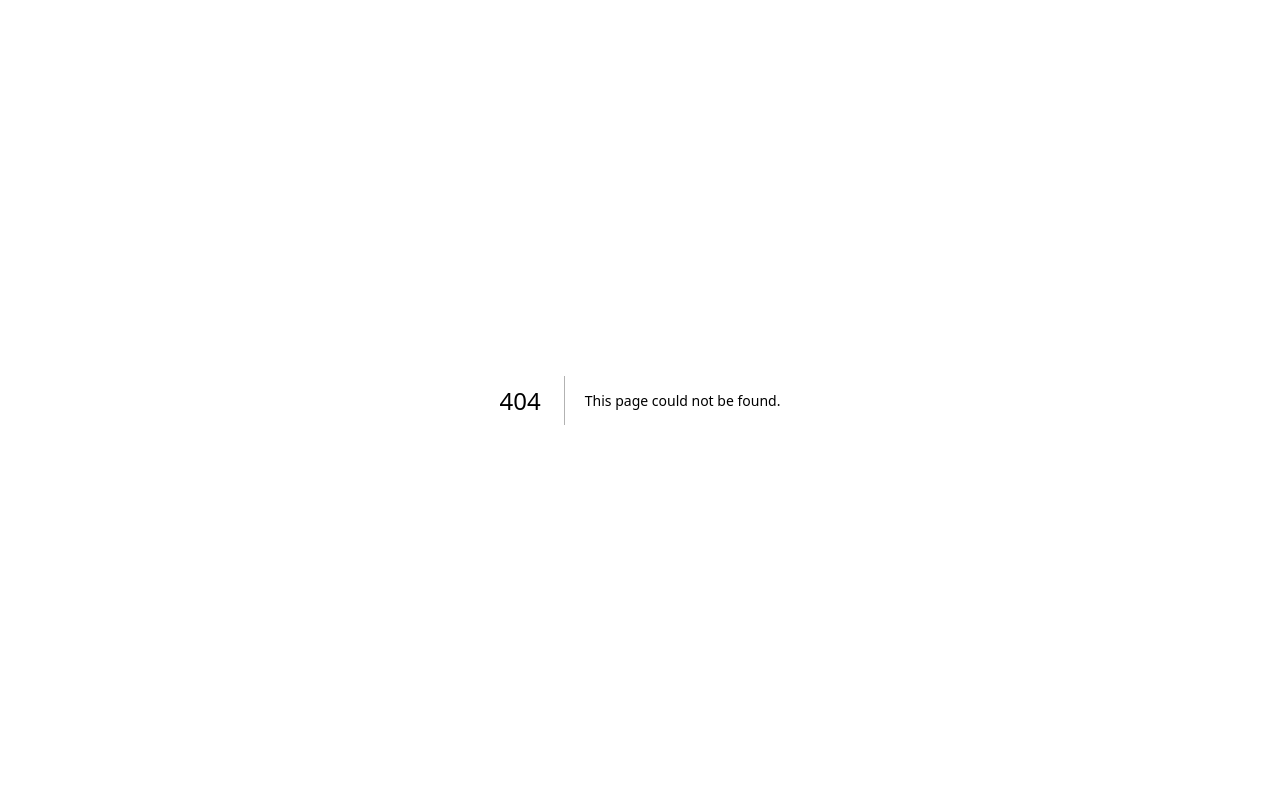
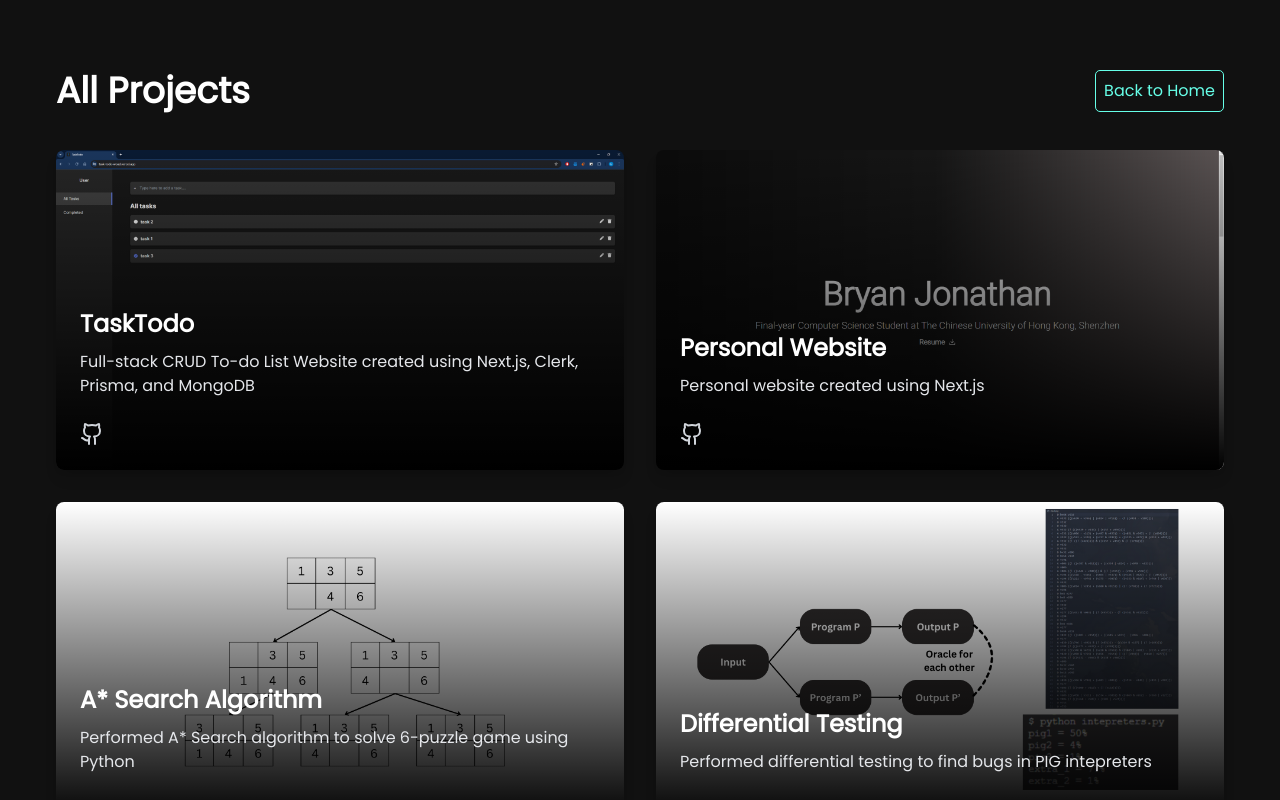
Before and after one commit to bryannjonathan/personal-website, a Next.js app: page /projects in a window 1280 px wide. Before the commit this address had no page. Shown: the top 800 px of the page. Built offline with nearby package versions, Linux system fonts and the light colour scheme.

Commit message:
Added project page, see more button, tech stack in project type

```diff
--- a/src/app/globals.css
+++ b/src/app/globals.css
@@ -6,14 +6,6 @@
   --foreground-rgb: 229, 231, 235;
   --primary: #66FFE8;
   --subtitle: #9ca3af;
-}
-
-html {
-  scroll-behavior: smooth;
-}
-
-body{
-  background-color: #111111;
 }
 
 @keyframes fadeIn {
@@ -31,6 +23,13 @@
   animation: fadeIn 1s ease-out;
 }
 
+html {
+  scroll-behavior: smooth;
+}
+
+body{
+  background-color: #111111;
+}
 
 
 .home {
@@ -85,8 +84,9 @@
 
 /* TODO: style the resume button */
 .resume-button {
-  background-color: #1f2937;
-  color: white;
+  /* background-color: #1f2937; */
+  background-color: transparent;
+  color: var(white);
   display: inline-flex;
   cursor: pointer;
   align-items: center;
@@ -105,9 +105,39 @@
 }
 
 .resume-button:hover {
+  /* background-color: transparent; */
+  background-color: var(--primary);
+  color: #111111;
+  border-color: var(--primary);
+}
+
+
+.goback-button {
+  /* background-color: #1f2937; */
   background-color: transparent;
-  /* color: black; */
-  /* border-color: black; */
+  color: var(--primary);
+  display: inline-flex;
+  cursor: pointer;
+  align-items: center;
+  gap: 0.5rem;
+  margin: 1rem;
+  padding: 0.5rem;
+
+  border: 0.7px solid var(--primary);
+  border-radius: 5px;
+
+  transition:
+    color 0.3s,
+    background-color 0.3s ,
+    border-color 0.3s;
+
+}
+
+.goback-button:hover {
+  /* background-color: transparent; */
+  background-color: var(--primary);
+  color: #111111;
+  border-color: var(--primary);
 }
 
 .download-icon {
--- a/src/app/page.tsx
+++ b/src/app/page.tsx
@@ -101,7 +101,7 @@
           </div>
           <div className="see-more-button">
             <Link href="/projects" passHref>
-              {/* <Button variant="outline">See More Projects</Button> */}
+              <p className="goback-button">See More Projects</p>
             </Link>
           </div>
         </section>
--- /dev/null
+++ b/src/app/projects/page.tsx
@@ -0,0 +1,67 @@
+import ProjectCard from "@/components/project/projectCard"
+import Link from "next/link"
+import "./project-page.css"
+
+import projList from "@/app/lists/projList";
+
+const projects = [
+  {
+    title: "Project 1",
+    description:
+      "A brief description of Project 1. This project showcases my skills in frontend development and user interface design.",
+    technologies: ["React", "Node.js", "MongoDB"],
+    githubLink: "https://github.com/yourusername/project1",
+    appLink: "https://project1.com",
+    imageSrc: "/placeholder.svg?height=400&width=600",
+  },
+  {
+    title: "Project 2",
+    description:
+      "A brief description of Project 2. This project demonstrates my expertise in backend development and database management.",
+    technologies: ["Vue.js", "Express", "PostgreSQL"],
+    githubLink: "https://github.com/yourusername/project2",
+    imageSrc: "/placeholder.svg?height=400&width=600",
+  },
+  {
+    title: "Project 3",
+    description: "An innovative mobile app that helps users track their fitness goals and nutrition intake.",
+    technologies: ["React Native", "Firebase", "Redux"],
+    appLink: "https://project3.com",
+    imageSrc: "/placeholder.svg?height=400&width=600",
+  },
+  {
+    title: "Project 4",
+    description:
+      "A machine learning model that predicts stock market trends based on historical data and current events.",
+    technologies: ["Python", "TensorFlow", "Pandas"],
+    githubLink: "https://github.com/yourusername/project4",
+    imageSrc: "/placeholder.svg?height=400&width=600",
+  },
+]
+
+export default function ProjectsPage() {
+  return (
+    <main className="projects-page">
+      <div className="container">
+        <div className="header">
+          <h1>All Projects</h1>
+          <Link href="/" passHref>
+            {/* <Button variant="outline">Back to Home</Button> */}
+            <p className="back-button">Back to Home </p>
+          </Link>
+        </div>
+        <div className="projects-grid">
+            {projList.map((project, index) => (
+              <ProjectCard
+                key={index}
+                name={project.name}
+                imgUrl={project.imgUrl}
+                subtitle={project.subtitle}
+                github={project.github}
+              />
+            ))}
+        </div>
+      </div>
+    </main>
+  )
+}
--- /dev/null
+++ b/src/app/projects/project-page.css
@@ -0,0 +1,95 @@
+@keyframes fadeIn {
+  from {
+    opacity: 0;
+    transform: translateY(20px);
+  }
+  to {
+    opacity: 1;
+    transform: translateY(0);
+  }
+}
+
+.animate-fade-in {
+  animation: fadeIn 1s ease-out;
+}
+
+
+
+.projects-page {
+  min-height: 100vh;
+  /* background-color: black; */
+  background-color: #111111;
+  color: #e5e7eb;
+}
+
+.container {
+  max-width: 1200px;
+  margin: 0 auto;
+  padding: 4rem 1rem;
+}
+
+.header {
+  display: flex;
+  justify-content: space-between;
+  align-items: center;
+  margin-bottom: 2rem;
+}
+
+.header h1 {
+  font-size: 2.25rem;
+  font-weight: bold;
+  color: white;
+}
+
+.header button {
+  background-color: transparent;
+  color: #60a5fa;
+  border: 1px solid #60a5fa;
+}
+
+.header button:hover {
+  background-color: #60a5fa;
+  color: #ffffff;
+}
+
+.projects-grid {
+  display: grid;
+  grid-template-columns: 1fr;
+  gap: 2rem;
+}
+
+.back-button {
+  /* background-color: #1f2937; */
+  background-color: transparent;
+  /* color: white; */
+  color: var(--primary);
+  display: inline-flex;
+  cursor: pointer;
+  align-items: center;
+  gap: 0.5rem;
+  /* margin: 1rem; */
+  padding: 0.5rem;
+
+  /* border: 0.7px solid white; */
+  border: 0.7px solid var(--primary);
+  border-radius: 5px;
+
+  transition:
+    color 0.1s,
+    background-color 0.1s ,
+    border-color 0.3s;
+
+}
+
+.back-button:hover {
+  /* background-color: transparent; */
+  background-color: var(--primary);
+  color: black;
+  /* border-color: var(--primary); */
+}
+
+@media (min-width: 768px) {
+  .projects-grid {
+    grid-template-columns: 1fr 1fr;
+  }
+}
--- a/src/components/project/projectCard.css
+++ b/src/components/project/projectCard.css
@@ -21,7 +21,7 @@
 .project-overlay {
   position: absolute;
   inset: 0;
-  background: linear-gradient(to top, rgba(0, 0, 0, 1), rgba(0, 0, 0, 0.7) 70%, transparent);
+  background: linear-gradient(to top, rgba(0, 0, 0, 1), rgba(0, 0, 0, 0.7) 30%, transparent);
 }
 
 .project-content {
--- a/src/components/project/projectCard.tsx
+++ b/src/components/project/projectCard.tsx
@@ -6,7 +6,7 @@
 import { FiExternalLink } from "react-icons/fi";
 import { GithubIcon } from 'lucide-react';
 
-const ProjectCard = ({ name, imgUrl, subtitle, applink, github, }: projProps) => {
+const ProjectCard = ({ name, imgUrl, subtitle, applink, github, technologies }: projProps) => {
     return(
         <div className="project-card">
             <div className="project-image">
@@ -21,13 +21,13 @@
                 <div className="project-content">
                 <h3>{name}</h3>
                 <p>{subtitle}</p>
-                {/* <div className="project-technologies">
-                    {technologies.map((tech) => (
+                <div className="project-technologies">
+                    {technologies?.map((tech) => (
                     <span key={tech} className="technology-tag">
                         {tech}
                     </span>
                     ))}
-                </div> */}
+                </div>
                 <div className="project-links">
                     {github && (
                     <a href={github} target="_blank" rel="noopener noreferrer" className="github-link">
--- a/src/types/index.tsx
+++ b/src/types/index.tsx
@@ -32,5 +32,6 @@
     subtitle?: string,
     applink?: string,
     github?: string,
+    technologies?: string[],
     // desc?: string[],
 }
```
